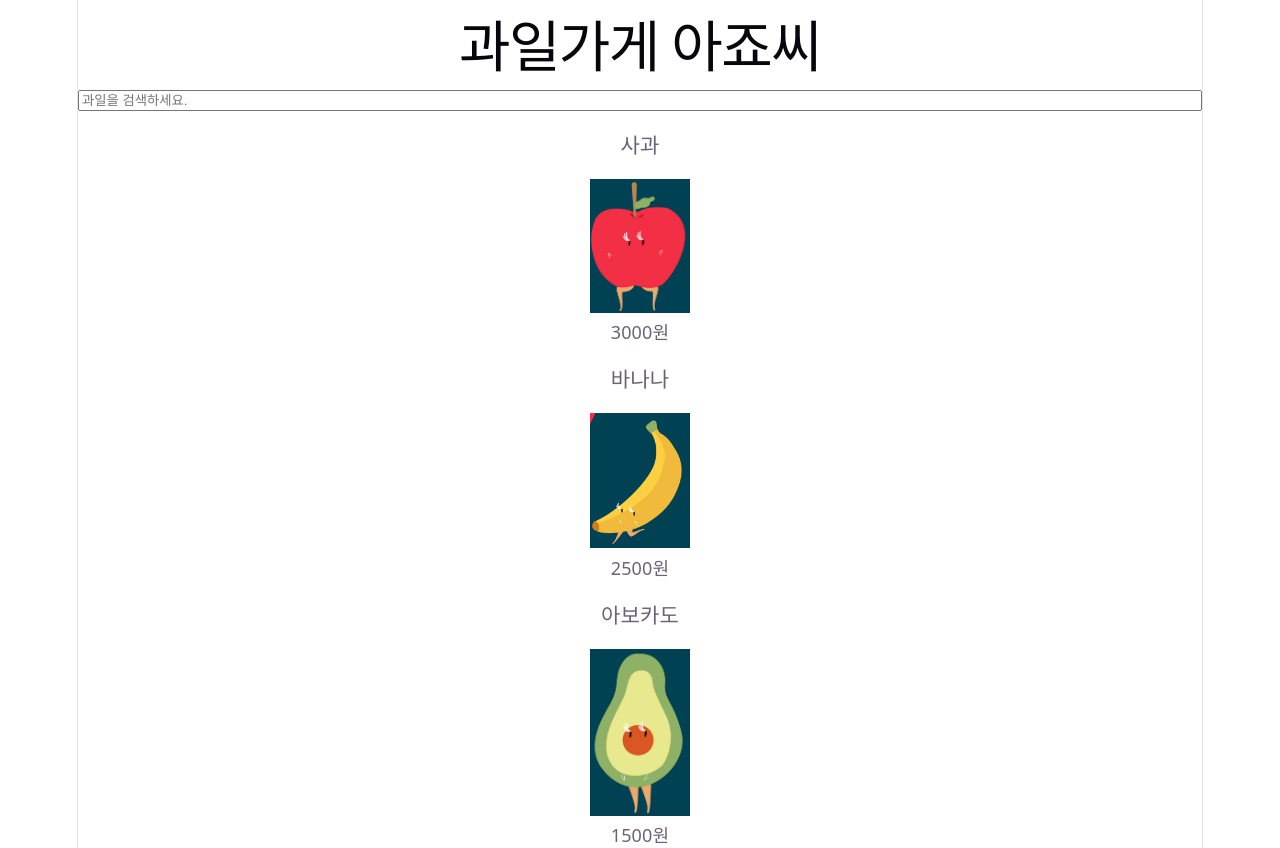
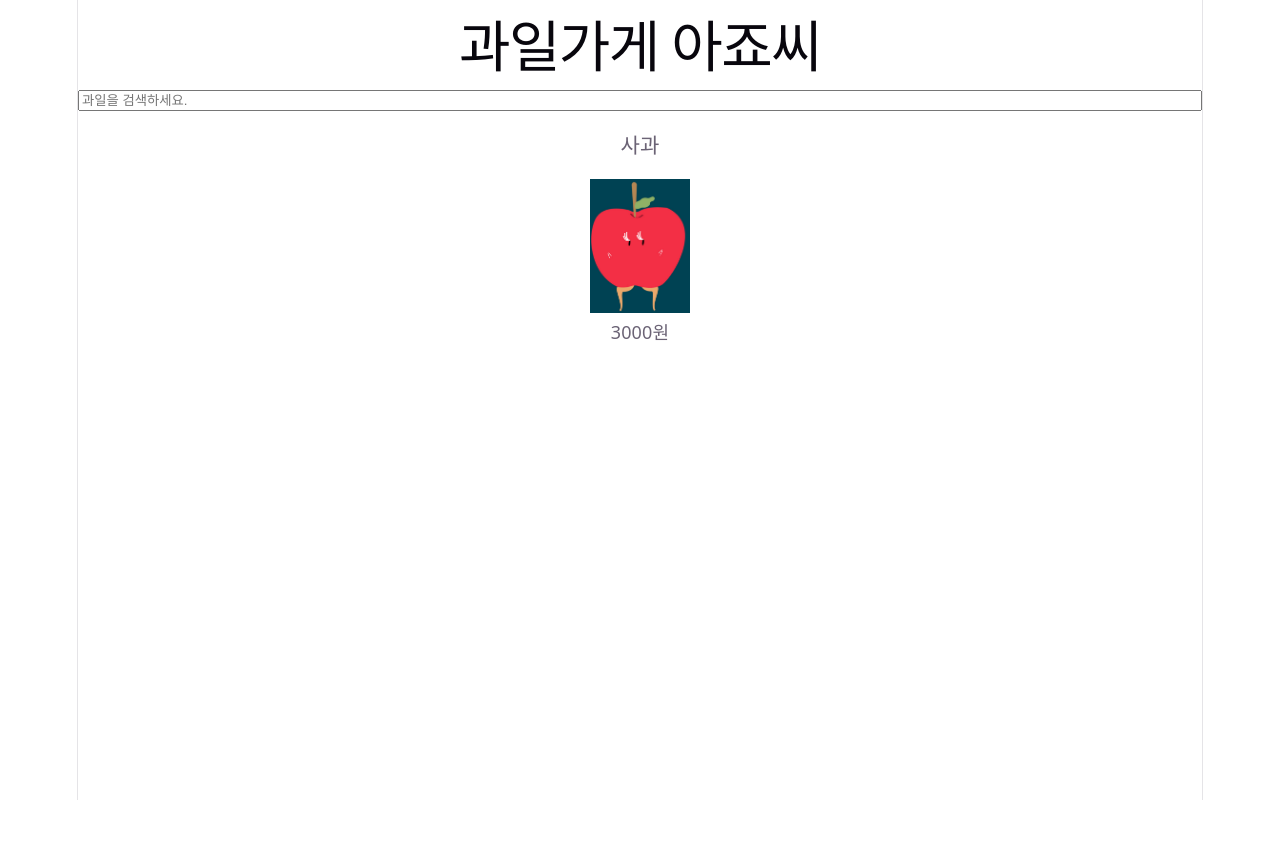
Before and after one commit to kimji0130/fruit_ajossi, a React (Vite) app: page / in a window 1280 px wide. After the commit the page ends 800 px from the top, so only its background shows below. Built offline with nearby package versions, Linux system fonts and the light colour scheme.

Commit message:
feat: useState FruitList & Search component console test

```diff
--- a/src/App.jsx
+++ b/src/App.jsx
@@ -13,6 +13,7 @@ import abocado from "./assets/abocado.png";
 
 function App() {
   // const [count, setCount] = useState(0)
+
  const fruits= [
   // console.log()는 확인하고 싶은 변수와 같은 범위(scope) 안에서 써야 해.
     {
@@ -36,12 +37,18 @@ function App() {
     }
   ];
 
+  const result= fruits.filter((fruit)=>{
+    console.log("사");
+    return fruit.name.includes("사");
+  });
+
   return (
     <>
     <Header />
     <Search />
-    <FruitList fruits={fruits} />
-
+    {/* Search fruits={result} => 이건 검색창을 그리는 컴포넌트기 떄문에 과일 목록인 fruits를 받을 필요가 없는거야.*/}
+    {/* <FruitList fruits={fruits} />  과일 목록을 그리는 건 FruitList야.. 그러므로 result를 넘기는곳은 FruitList fruits={result}가 되는거지..*/}
+    <FruitList fruits={result}/>
 
     {/* react가 내부적으로 FruitList({fruits:fruits}); 이렇게 호출한 것과 동일 */}
 
--- a/src/components/FruitCard.jsx
+++ b/src/components/FruitCard.jsx
@@ -1,6 +1,7 @@
 // import apple from "../assets/apple.png"
 // import banana from "../assets/banana.png"
 // import abocado from "../assets/abocado.png"
+// 이미 App.jsx에서 import 하고 있으므로 재차 불러올 필요없음..
 
 function FruitCard({name, price, img}) {
   return (
--- a/src/components/FruitList.jsx
+++ b/src/components/FruitList.jsx
@@ -1,4 +1,4 @@
-import FruitCard from "./FruitCard";
+import FruitCard from "./FruitCard.jsx"
 
 function FruitList({fruits}){
 
--- a/src/components/Search.jsx
+++ b/src/components/Search.jsx
@@ -1,7 +1,13 @@
 function Search(){
   return(
     <input type="text" placeholder="과일을 검색하세요." />
+    // <input
+    // value ={search}
+    // onChange={}
+    // >
+
   );
+
 }
 
 
```
